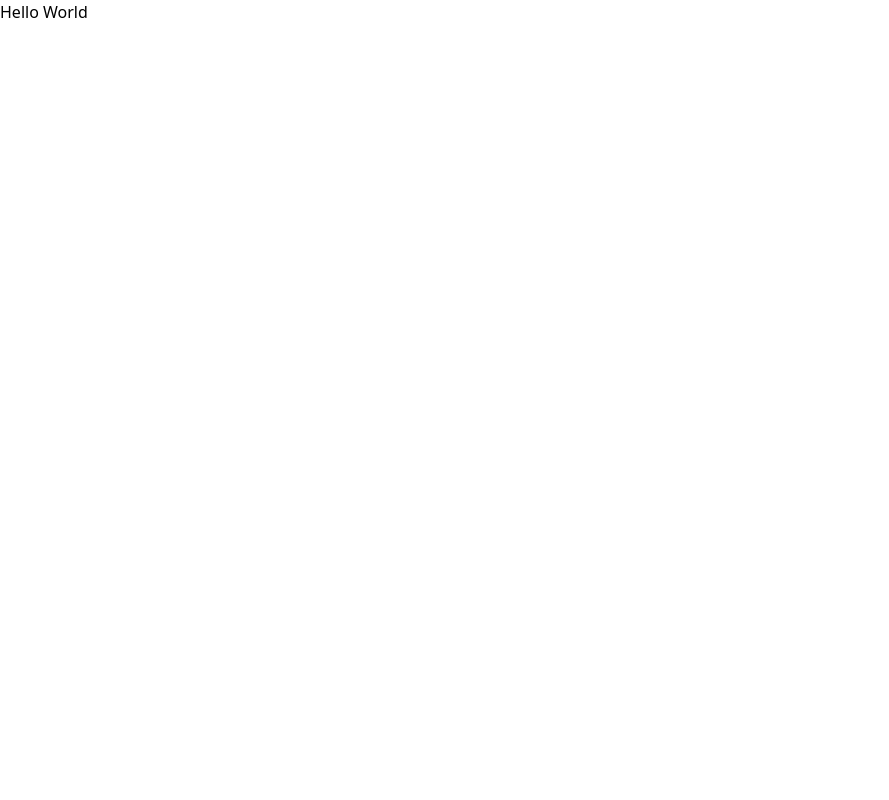
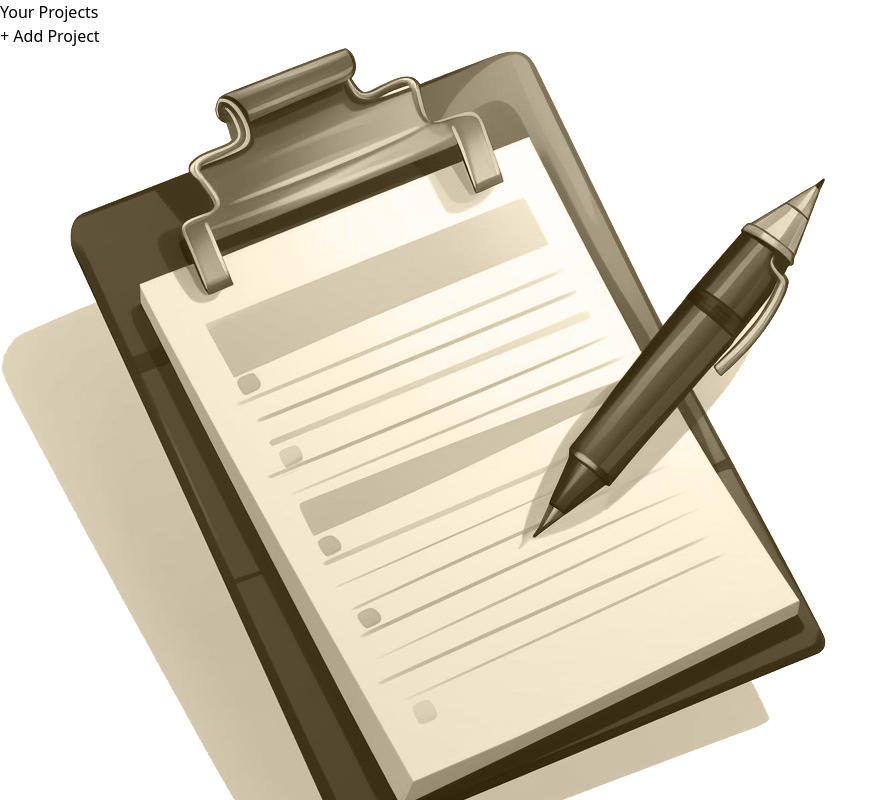
Before and after one commit to bilalshabbir31/refs-react, a React (Vite) app: page / in a window 1280 px wide. Shown: the top 800 px of the page, without its empty margins (0-889 px from the left). Built offline with nearby package versions, Linux system fonts and the light colour scheme.

Commit message:
rendered newProject, NoProjectSelected and ProjectSidebar in app.jsx

```diff
--- a/src/App.jsx
+++ b/src/App.jsx
@@ -1,8 +1,53 @@
+import { useState } from "react";
+import NoProjectSelected from "./components/NoProjectSelected";
+import ProjectSidebar from "./components/ProjectSidebar";
+import NewProject from "./components/NewProject";
+
 function App() {
+
+  const [projectsState, setProjectsState] = useState({
+    selectedProjectId: undefined,
+    projects: []
+  });
+
+  function handleStartAddProject() {
+    setProjectsState(prevState => {
+      return {
+        ...prevState,
+        selectedProjectId: null,
+      }
+    });
+  }
+
+  function handleAddProject(projectData) {
+    setProjectsState(prevState => {
+      const projectId = Math.random();
+      const newProject = {
+        ...projectData,
+        id: projectId
+      };
+
+      return {
+        ...prevState,
+        selectedProjectId: undefined,
+        projects: [...prevState.projects, newProject]
+      }
+    })
+  }
+
+  let content;
+
+  if (projectsState.selectedProjectId === null) {
+    content = <NewProject onAdd={handleAddProject}/>
+  } else if (projectsState.selectedProjectId === undefined) {
+    content = <NoProjectSelected onStartAddProject={handleStartAddProject}/>
+  }
+
   return (
-    <>
-      <h1 className="my-8 text-center text-5xl font-bold">Hello World</h1>
-    </>
+    <main className="h-screen my-8 flex gap-8">
+      <ProjectSidebar onStartAddProject={handleStartAddProject} projects={projectsState.projects}/>
+      {content}
+    </main>
   );
 }
 
```
